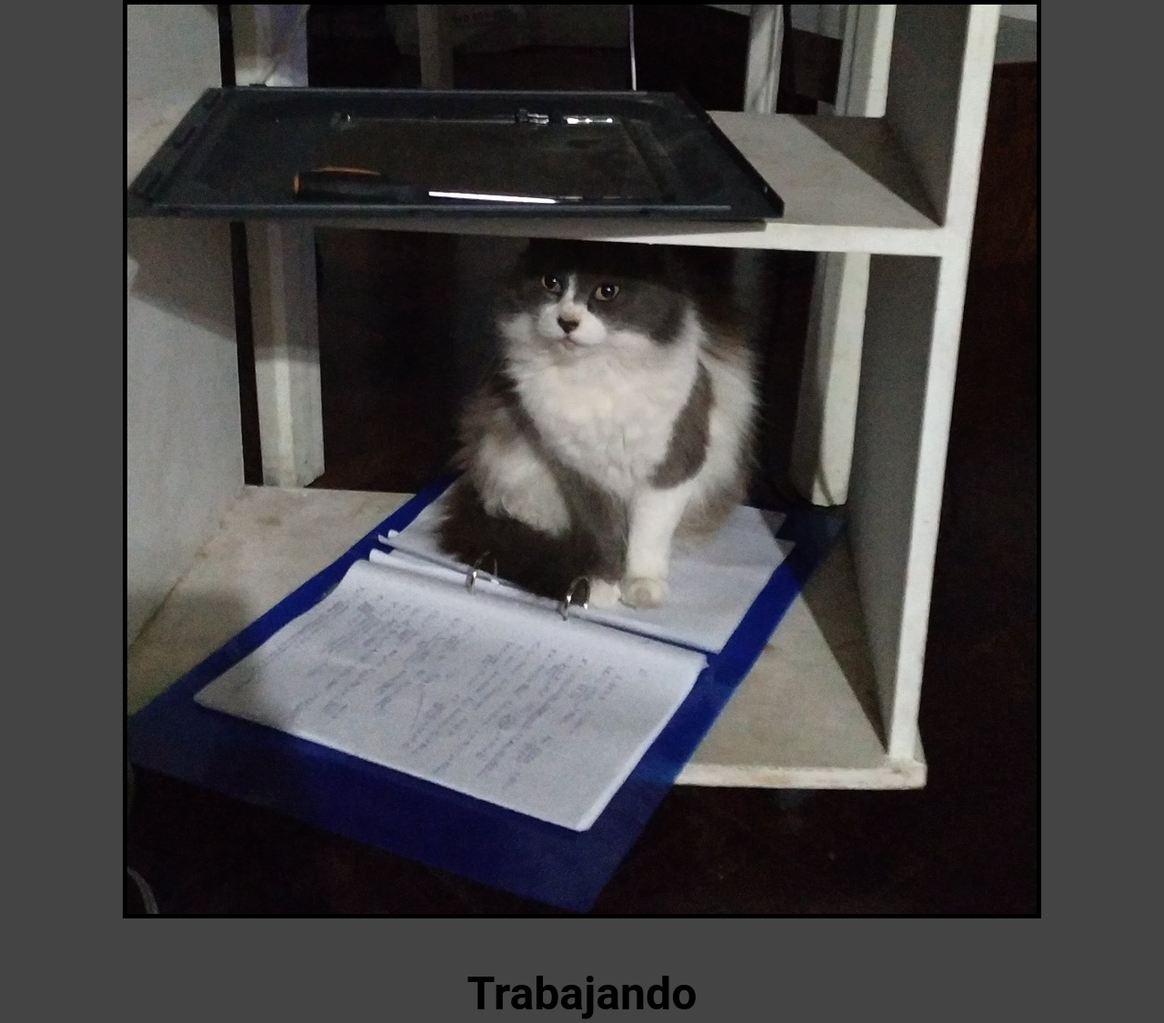
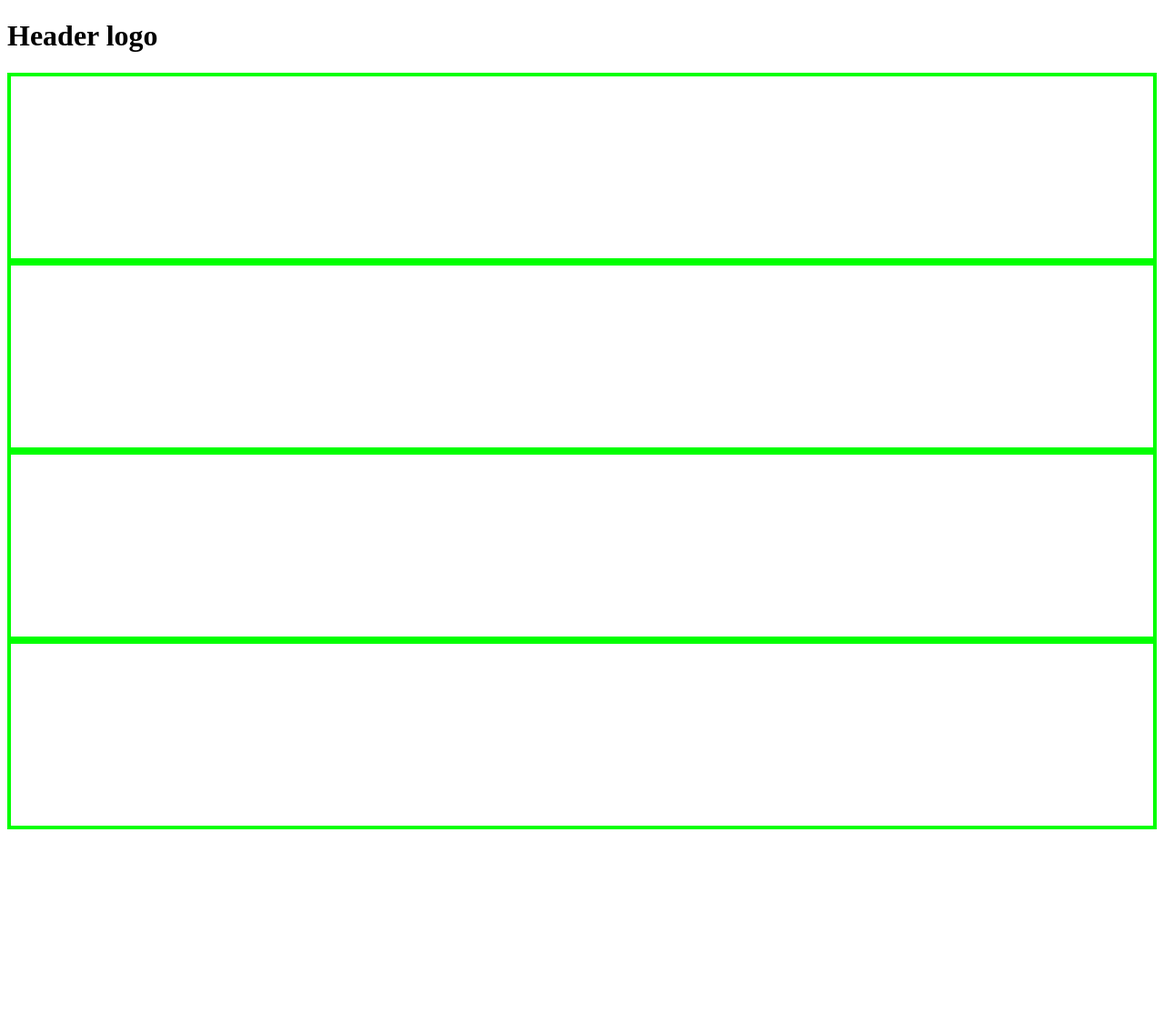
Before and after one commit to ManuelDAssoro/landing-page, a plain HTML site: page index.html in a window 1280 px wide. Shown: the top 1125 px of the page at 91% size. After the commit the page ends 920 px from the top, so only its background shows below. Drawn offline with Linux system fonts and the light colour scheme.

Commit message:
refactor layout structure

```diff
--- a/index.css
+++ b/index.css
@@ -1,35 +1,4 @@
-body {
-    background-color: rgb(68, 68, 68);
-    font-family: 'Roboto', sans-serif;
-    margin: 0;
-    padding: 0;
-    text-align: center;
+section {
+  border: 4px solid lime;
+  min-height: 200px;
 }
-.container {
-    height: 240px;
-    padding: 16px;
-    background: rgb(255, 255, 255);
-    border: 4px solid rgb(0, 0, 0);
-    display: flex;
-    justify-content: space-around;
-
-
-  }
-
-  .centerPhotos {
-    display: flex;
-    justify-content: space-around;
-    flex-wrap: wrap;
-    align-items: center;
-  }
-  .centerPhotos img {
-    border: 5px solid black;
-    width: 1000px;
-    height: 1000px;
-  }
-  .centerPhotos p {
-    font-family: 'Roboto', sans-serif;
-    font-size: 50px;
-    font-weight: bold;
-
-  }
--- a/index.html
+++ b/index.html
@@ -1,29 +1,30 @@
 <!DOCTYPE html>
 <html lang="en">
 <head>
+    <link rel="stylesheet" href="index.css">
     <meta charset="UTF-8">
     <meta name="viewport" content="width=device-width, initial-scale=1.0">
-    <title>Elisa, la gata.</title>
-    <link rel="stylesheet" href="index.css">
+    <title>Document</title>
 </head>
 <body>
-    <div class="centerPhotos">
-        <div>
-            <img src="../landing-page/images/Elisa-engineer.jpg">
-            <p>Trabajando</p>
-        </div>
-        <div>
-            <img src="../landing-page/images/Elisa-mad.jpg">
-            <p>Enojada</p>
-        </div>
-        <div>
-            <img src="../landing-page/images/Elisa-workout.jpg">
-            <p>Entrenando</p>
-        </div>
-        <div>
-            <img src="../landing-page/images/Elisa-hungry.jpeg">
-            <p>Sufre de hambre perpetuo</p>
-        </div>
-      </div>
+
+<header>
+    <h1> Header logo</h1>
+</header>
+<main>
+
+<section class="hero">
+</section>
+
+<section class = "information">
+</section>
+
+<section class = "quote">
+</section>
+
+<section class = "sign up">
+</section>
+
+</main>
 </body>
 </html>
```
